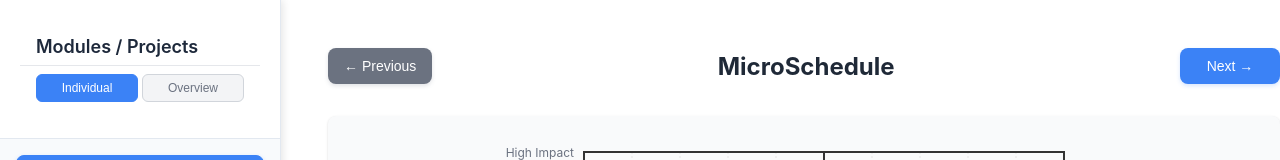
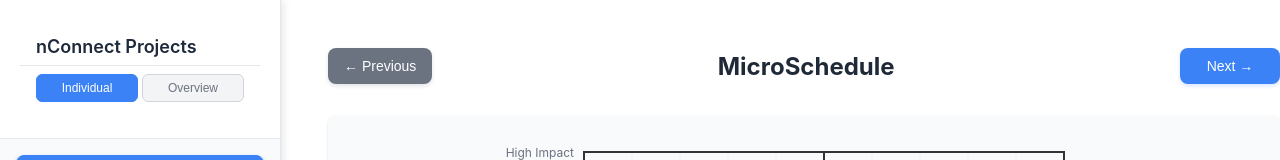
Before and after one commit to BunnyMan1/nconnect_effort, a React (Create React App) app: page / in a window 1280 px wide. Shown: the top 160 px of the page. Built offline with nearby package versions, Linux system fonts and the light colour scheme.

Commit message:
Update App.js

```diff
--- a/src/App.js
+++ b/src/App.js
@@ -37,7 +37,7 @@ function App() {
         {/* Sidebar Navigation */}
         <div className="sidebar">
           <div className="sidebar-header">
-            <h3 className="sidebar-title">Modules / Projects</h3>
+            <h3 className="sidebar-title">nConnect Projects</h3>
             <div className="view-mode-toggle">
               <button
                 className={`view-mode-button ${viewMode === 'individual' ? 'active' : ''}`}
```
